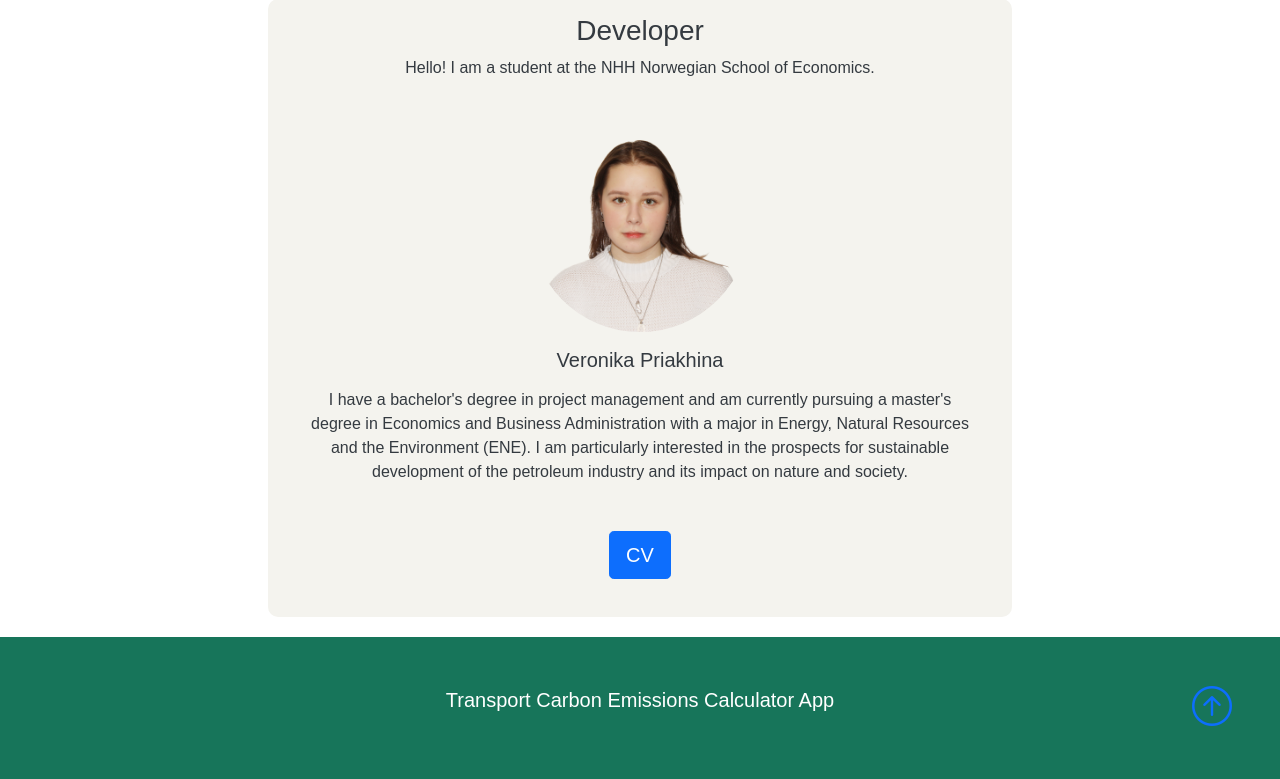
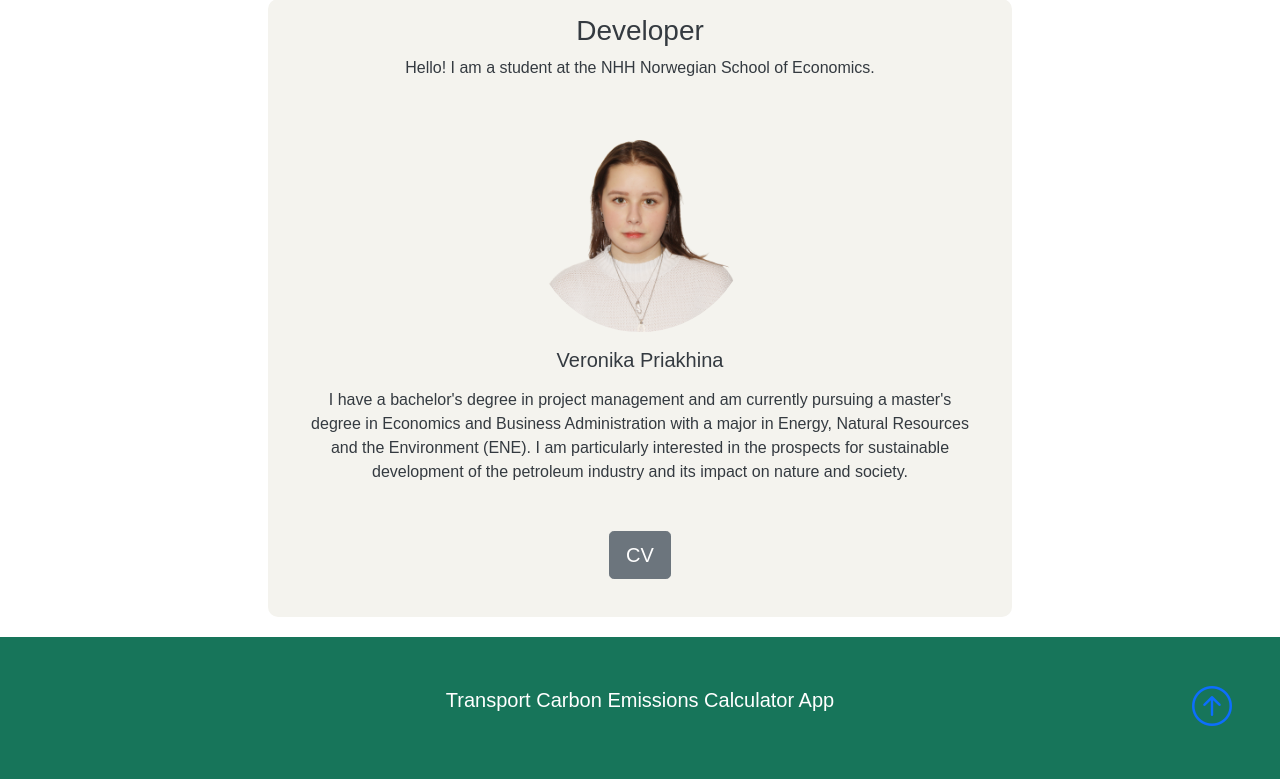
Before and after one commit to VeronikaPriakhina/ENE425-2022-app-Veronika, a Flask app: page / in a window 1280 px wide. Shown: the part 486-1265 px from the top of the page. Run offline with Flask 2, Linux system fonts and the light colour scheme; some libraries are stand-ins or nearby versions.

Commit message:
Update home.html

```diff
--- a/templates/home.html
+++ b/templates/home.html
@@ -60,7 +60,7 @@
                         </br>
                         <div class="container_buttons_developer">
                            <div class="btn">
-                               <a href="static/CV.pdf"  class="btn btn-primary btn-lg mr-2", style="background-color=#22AA85;">CV</a>
+                               <a href="static/CV.pdf"  class="btn btn-secondary btn-lg mr-2", style="background-color=#22AA85;">CV</a>
                            </div>
                         </div>
                     </div>
```
